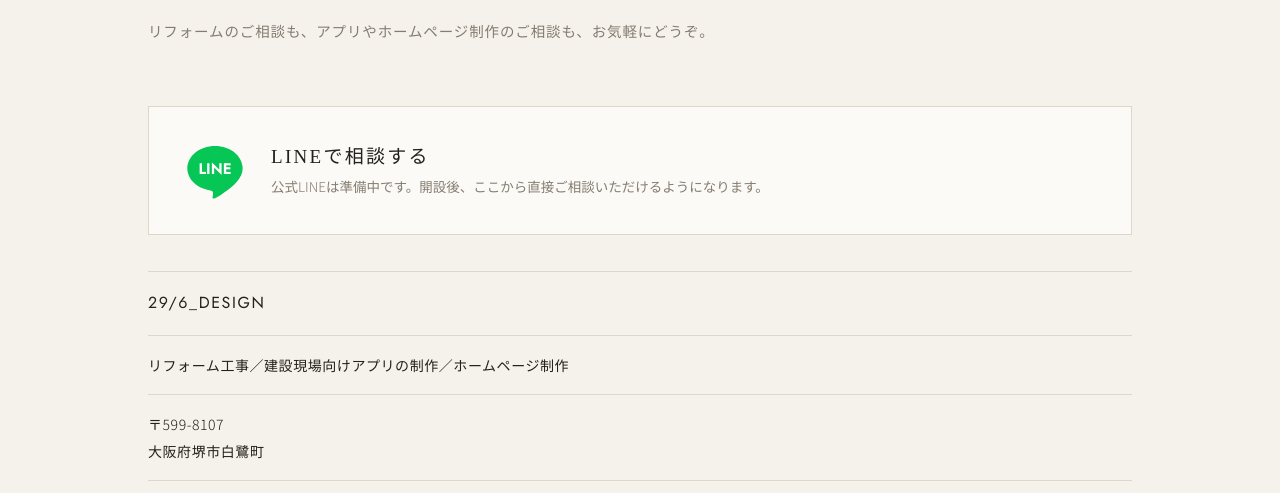
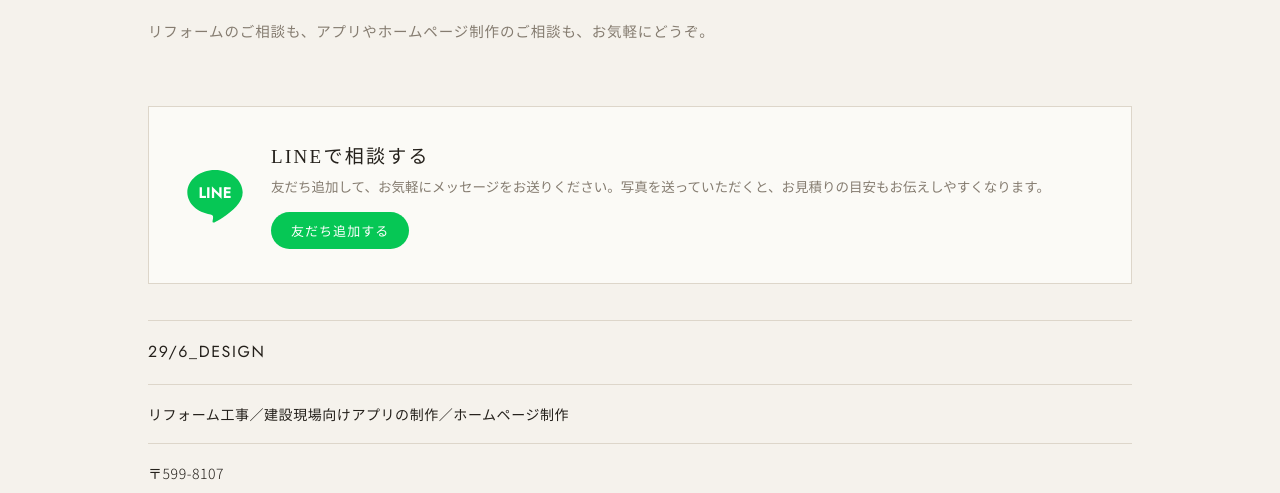
Before and after one commit to tukuru5uta10-glitch/Toocool-project, a plain HTML site: page contact.html in a window 1280 px wide. Shown: the part 292-785 px from the top of the page. Drawn offline with Linux system fonts and the light colour scheme; a web font is replaced by a local one.

Commit message:
公式LINE（友だち追加）へのリンクを設定
Co-Authored-By: Claude Opus 5.5 <noreply@anthropic.com>
Claude-Session: https://claude.ai/code/session_01QE2X7ta6p7FerqsX5iC8kv

```diff
--- a/contact.html
+++ b/contact.html
@@ -37,13 +37,14 @@
   <p>リフォームのご相談も、<br class="sp">アプリやホームページ制作のご相談も、<br class="sp">お気軽にどうぞ。</p>
 </div>
 <section class="blk">
-  <div class="linebox">
+  <a class="linebox" href="https://lin.ee/VunbqTcX" target="_blank" rel="noopener">
     <span class="lic"><svg viewBox="0 0 48 44" width="64" height="58"><path d="M24 3C12.4 3 3 10.6 3 20c0 8.4 7.5 15.4 17.6 16.8.7.2 1.6.5 1.8 1.1.2.5.1 1.3.1 1.8l-.3 1.8c-.1.5-.4 2 1.8 1.1 2.2-.9 11.8-7 16.1-11.9C43.3 27.4 45 23.9 45 20 45 10.6 35.6 3 24 3z" fill="#06C755"/><text x="24" y="24.5" text-anchor="middle" font-family="Jost,Helvetica,Arial,sans-serif" font-size="11" font-weight="600" letter-spacing=".5" fill="#fff">LINE</text></svg></span>
     <div>
       <h2>LINEで相談する</h2>
-      <p>公式LINEは準備中です。開設後、ここから直接ご相談いただけるようになります。</p>
+      <p>友だち追加して、お気軽にメッセージをお送りください。写真を送っていただくと、お見積りの目安もお伝えしやすくなります。</p>
+      <span class="lgo">友だち追加する</span>
     </div>
-  </div>
+  </a>
   <ul class="info">
     <li class="nm">29/6_DESIGN</li>
     <li>リフォーム工事／建設現場向けアプリの制作<span class="pc">／</span><br class="sp">ホームページ制作</li>
@@ -61,5 +62,6 @@
     <small>対応エリア：堺市（堺区・北区・西区・中区・東区・美原区・南区）和泉市・高石市・大阪狭山市・河内長野市・松原市・羽曳野市・富田林市ほか大阪全域</small>
   </div>
 </footer>
+<script>(function(){try{if(matchMedia("(hover:hover)").matches){var a=document.querySelector("nav a.ct");if(a){a.href="https://lin.ee/VunbqTcX";a.target="_blank";a.rel="noopener";}}}catch(e){}})();</script>
 </body>
 </html>
--- a/css/site.css
+++ b/css/site.css
@@ -124,8 +124,10 @@ nav a.ct{letter-spacing:.14em;margin-right:-.08em;position:relative}
 @media (max-width:820px){.work{grid-template-columns:1fr}.wtex{min-height:180px}.wimg{min-height:0;aspect-ratio:2556/1186}.wimg img{object-position:50% 50%}}
 
 /* contact */
-.linebox{display:flex;align-items:center;gap:24px;background:var(--paper);border:1px solid var(--line);padding:clamp(22px,3vw,34px);margin-bottom:36px}
+.linebox{color:inherit;transition:box-shadow .3s ease,transform .3s ease;display:flex;align-items:center;gap:24px;background:var(--paper);border:1px solid var(--line);padding:clamp(22px,3vw,34px);margin-bottom:36px}
 .lic svg{display:block}
+.linebox:hover{transform:translateY(-2px);box-shadow:0 14px 28px -18px rgba(0,0,0,.4)}
+.lgo{display:inline-block;margin-top:12px;background:#06C755;color:#fff;font-size:13px;font-weight:500;letter-spacing:.08em;padding:9px 20px;border-radius:999px}
 .linebox h2{font-family:var(--mincho);font-weight:500;font-size:19px;letter-spacing:.12em;margin:0 0 6px}
 .linebox p{margin:0;font-size:13.5px;line-height:1.9;color:var(--mute)}
 .info{list-style:none;margin:0;padding:0;border-top:1px solid var(--line)}
```
Also changed, not shown: app.html (+1 -0 lines), index.html (+1 -0 lines), reform.html (+1 -0 lines), web.html (+1 -0 lines).
